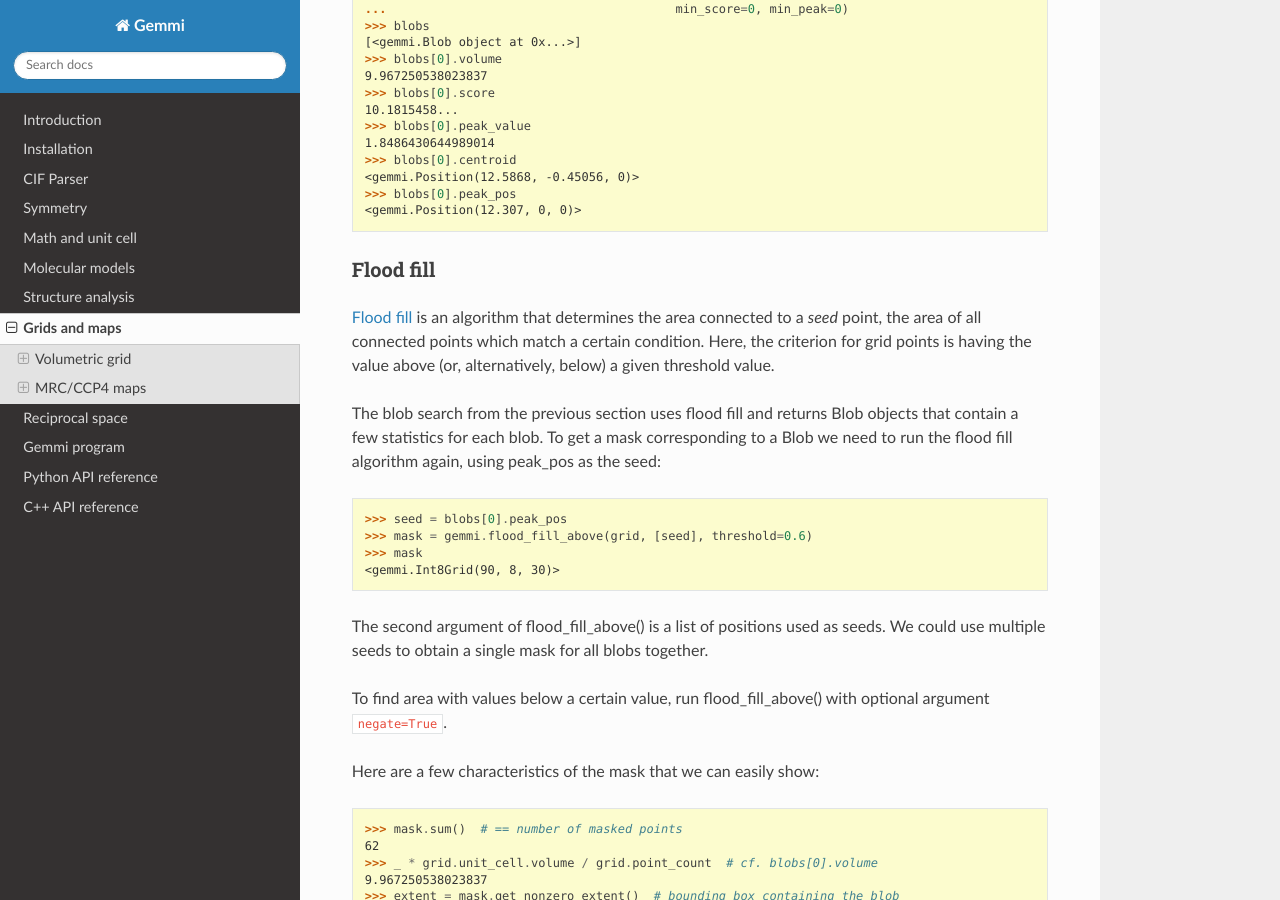
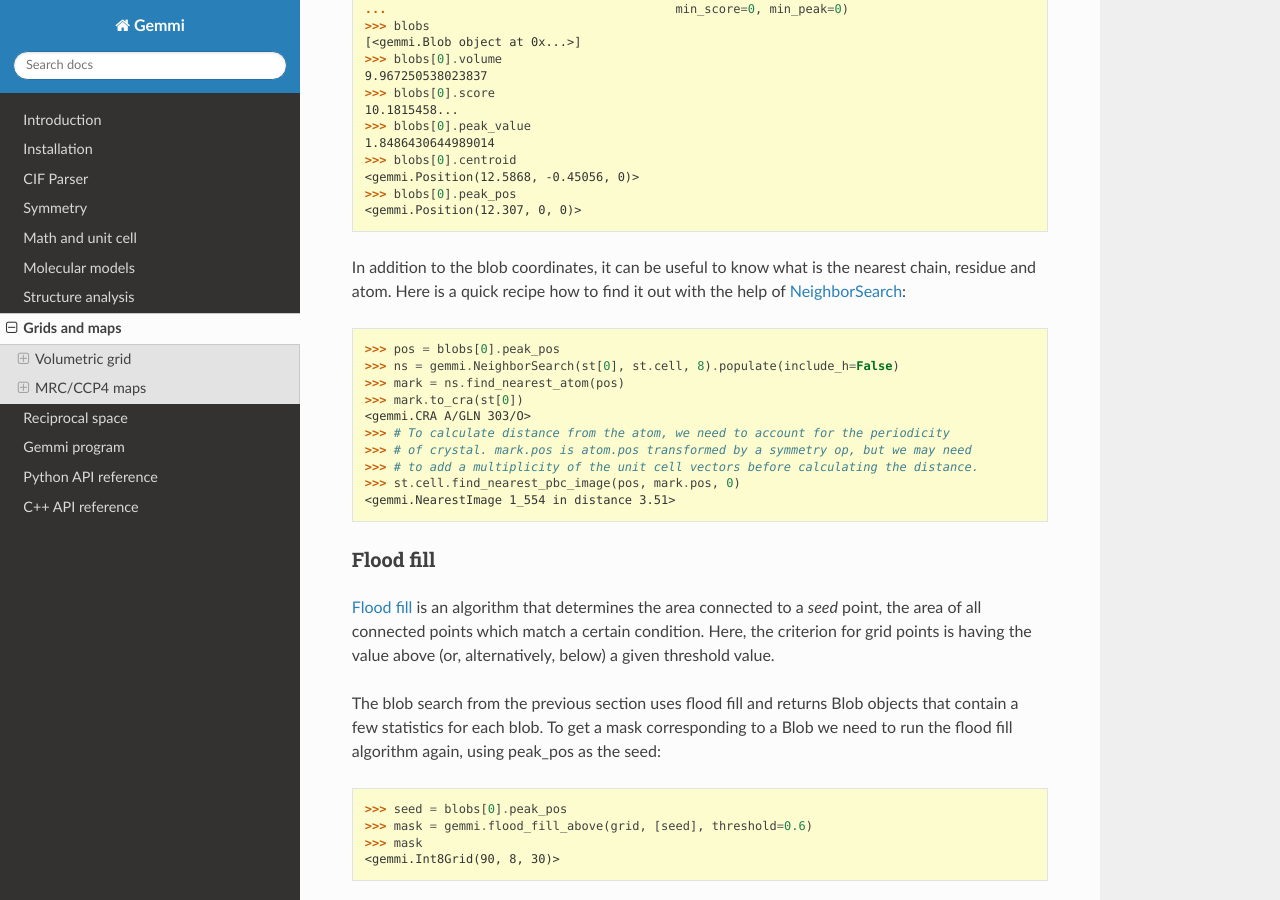
Before and after one commit to project-gemmi/gemmi, a Sphinx documentation site: the page built from docs/grid.rst, in a window 1280 px wide and 900 px high, scrolled down 10333 px. Built offline with Sphinx 7.4.7 and the Read the Docs theme 2.0.0, drawn with Linux system fonts in a browser that asks for light colours.

Commit message:
expand docs

```diff
--- a/docs/grid.rst
+++ b/docs/grid.rst
@@ -586,6 +586,22 @@ with the model masked out. In this example we do the latter.
   >>> blobs[0].peak_pos
   <gemmi.Position(12.307, 0, 0)>
 
+In addition to the blob coordinates, it can be useful to know what is
+the nearest chain, residue and atom. Here is a quick recipe how to
+find it out with the help of :ref:`NeighborSearch <neighbor_search>`:
+
+.. doctest::
+
+  >>> pos = blobs[0].peak_pos
+  >>> ns = gemmi.NeighborSearch(st[0], st.cell, 8).populate(include_h=False)
+  >>> mark = ns.find_nearest_atom(pos)
+  >>> mark.to_cra(st[0])
+  <gemmi.CRA A/GLN 303/O>
+  >>> # To calculate distance from the atom, we need to account for the periodicity
+  >>> # of crystal. mark.pos is atom.pos transformed by a symmetry op, but we may need
+  >>> # to add a multiplicity of the unit cell vectors before calculating the distance.
+  >>> st.cell.find_nearest_pbc_image(pos, mark.pos, 0)
+  <gemmi.NearestImage 1_554 in distance 3.51>
 
 Flood fill
 ----------
```
Also changed, not shown: docs/analysis.rst (+12 -1 lines).
